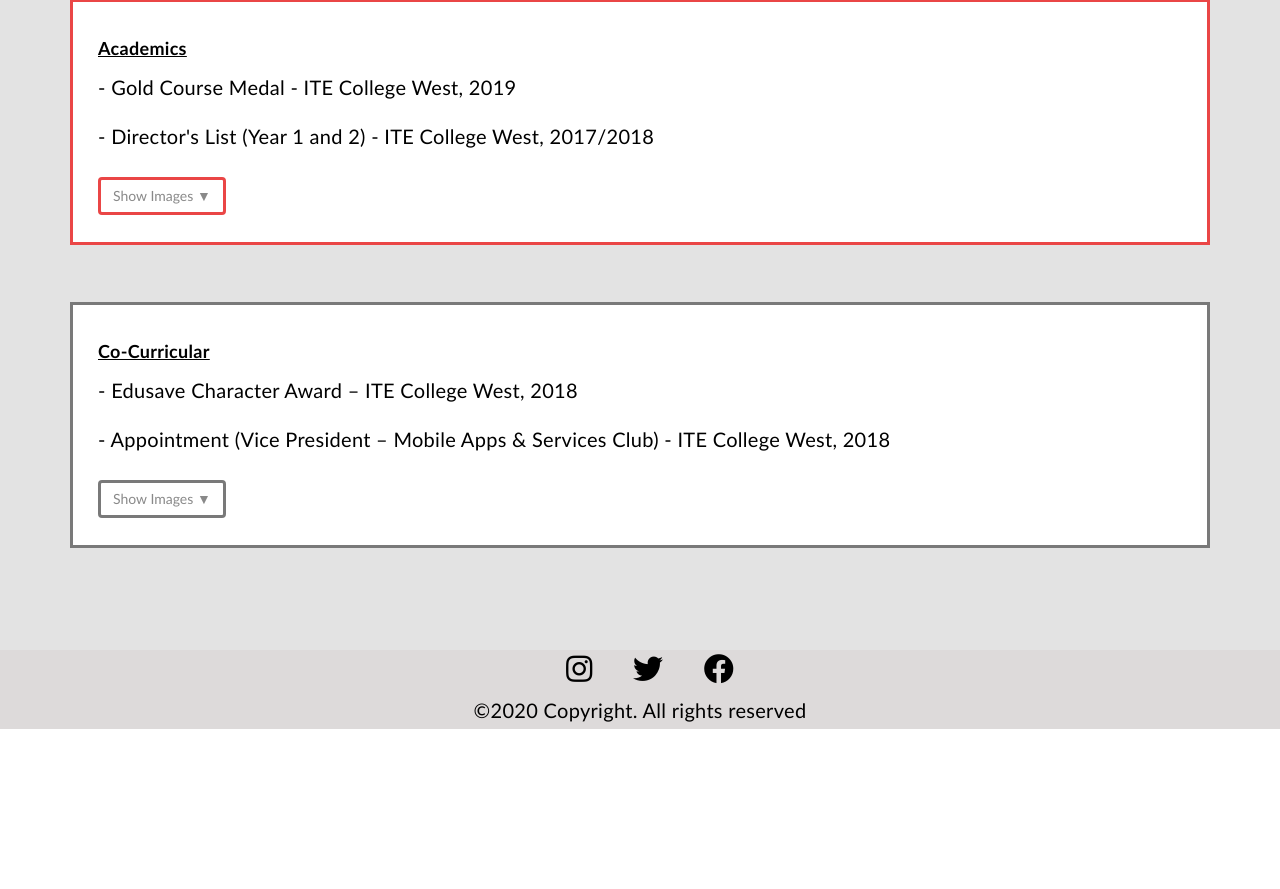
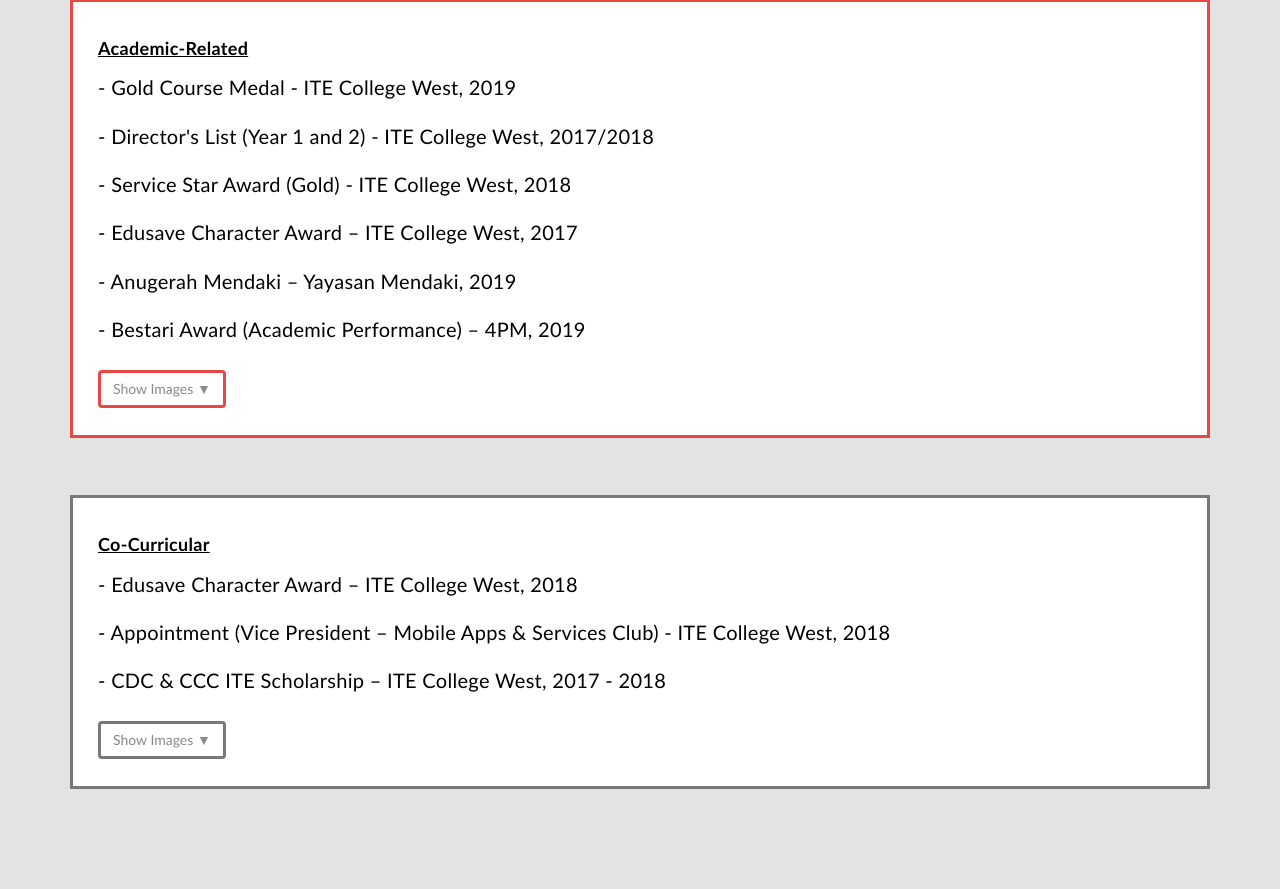
Before and after one commit to nurafianZulkifli/personal-legacy-v1, a plain HTML site: page about-me.html in a window 1280 px wide. Shown: the part 1802-2691 px from the top of the page. Before the commit the page ends 2531 px from the top, so only its background shows below. Drawn offline with nearby package versions, Linux system fonts and the light colour scheme.

Commit message:
Update about-me.html

```diff
--- a/about-me.html
+++ b/about-me.html
@@ -201,9 +201,13 @@
         <!-- Academics -->
         <div class="academic-continer">
           <div class="content-acad">
-            <h4 class="acad"><u>Academics</u></h4>
+            <h4 class="acad"><u>Academic-Related</u></h4>
             <p class="acad">- Gold Course Medal - ITE College West, 2019</p>
             <p class="acad">- Director's List (Year 1 and 2) - ITE College West, 2017/2018</p>
+            <p class="acad">- Service Star Award (Gold) - ITE College West, 2018</p>
+            <p class="acad">-	Edusave Character Award – ITE College West, 2017</p>
+            <p class="acad">-	Anugerah Mendaki – Yayasan Mendaki, 2019</p>
+            <p class="acad">-	Bestari Award (Academic Performance) – 4PM, 2019</p>
 
             <button class="btn btn-primary-details-acad" type="button" data-target="#ac1-details"
               data-toggle="collapse">Show Images ▼</button>
@@ -224,6 +228,7 @@
             <h4 class="acad"><u>Co-Curricular</u></h4>
             <p class="acad">- Edusave Character Award – ITE College West, 2018</p>
             <p class="acad">- Appointment (Vice President – Mobile Apps & Services Club) - ITE College West, 2018</p>
+            <p class="acad">-	CDC & CCC ITE Scholarship – ITE College West, 2017 - 2018</p>
 
             <button class="btn btn-primary-details-acad-2" type="button" data-target="#ac2-details"
               data-toggle="collapse">Show Images ▼</button>
```
